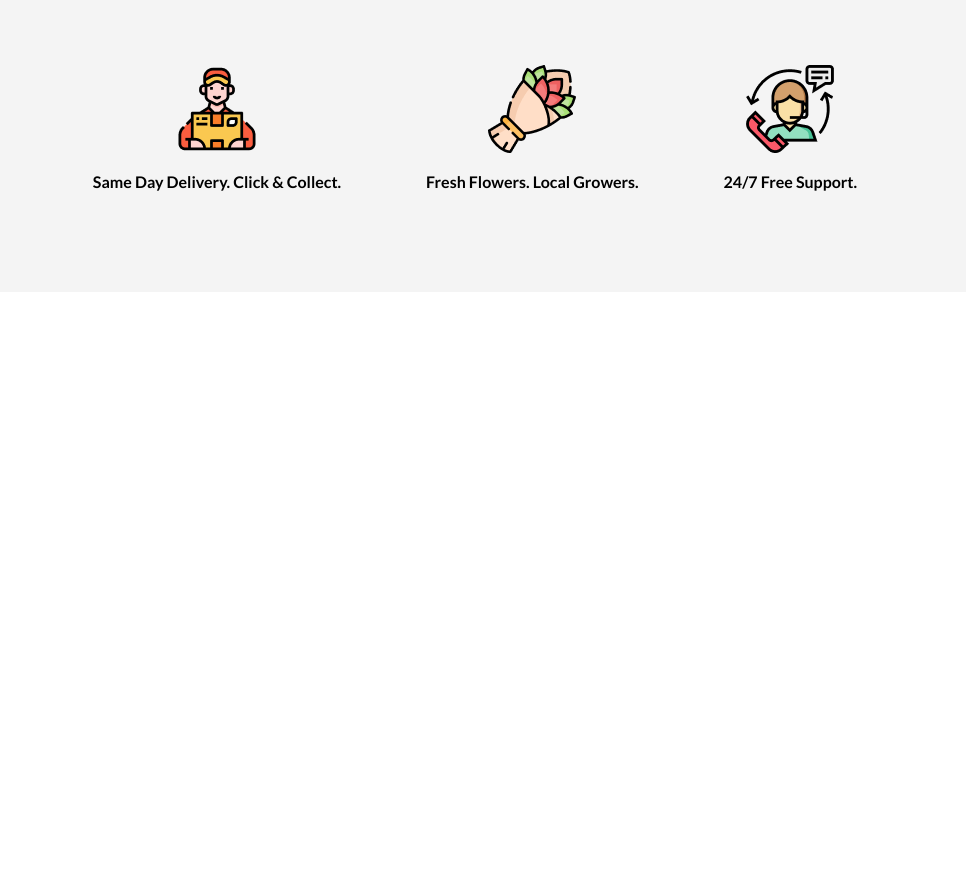
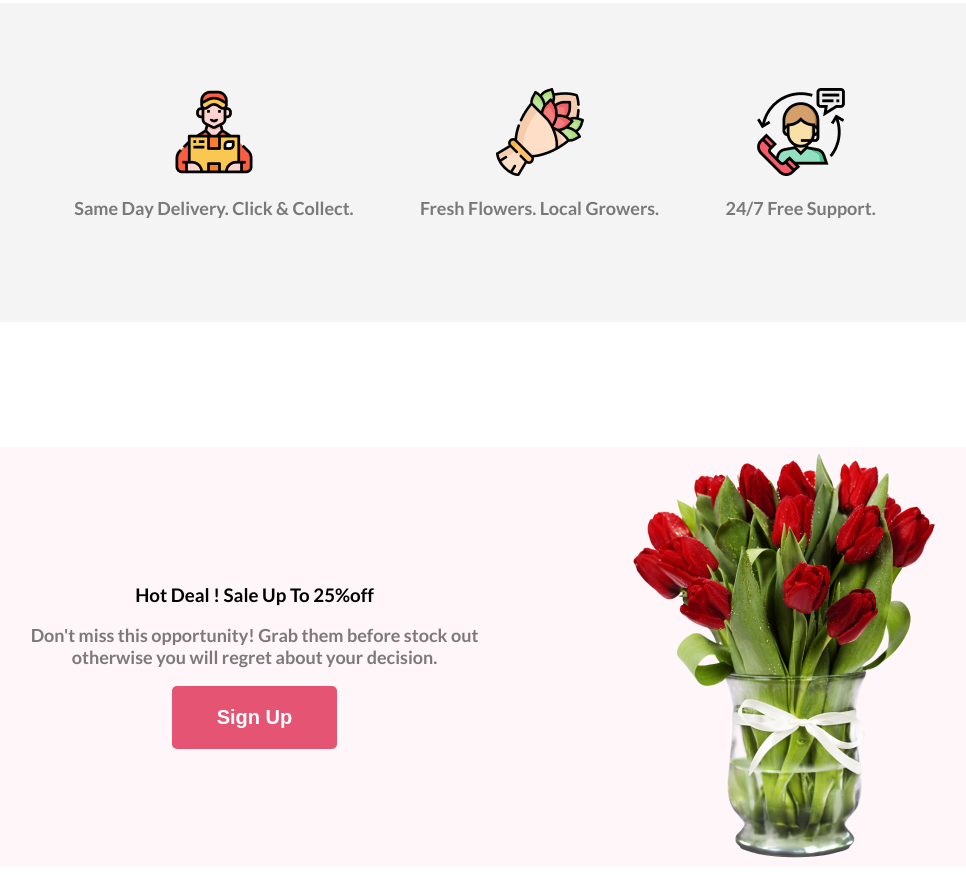
Before and after one commit to shaker09/onlineflowershop, a plain HTML site: page index.html in a window 1280 px wide. Shown: the part 1749-2624 px from the top of the page, without its empty margins (165-1131 px from the left). Before the commit the page ends 2049 px from the top, so only its background shows below. Drawn offline with Linux system fonts and the light colour scheme.

Commit message:
hot deal done

```diff
--- a/index.html
+++ b/index.html
@@ -25,7 +25,7 @@
         <div class="banner">
             <div class="banner-content">
                 <h1 class="banner-title">Let's make beautiful flowers a part of your life.</h1>
-                <p>FlowerShop is a leader in online gift-giving and flower delivery, providing customers around the world with a marketplace of beautiful bouquets, long-lasting plants, and gourmet gift baskets. Shop our collections to find the right gift for any occasion, and give them something unforgettable today. From birthdays to holidays to the moments you want to give a thoughtful gift just because, FlowerShop has you covered.</p>
+                <p style="text-align: start;" class="para-primary">FlowerShop is a leader in online gift-giving and flower delivery, providing customers around the world with a marketplace of beautiful bouquets, long-lasting plants, and gourmet gift baskets. Shop our collections to find the right gift for any occasion, and give them something unforgettable today. From birthdays to holidays to the moments you want to give a thoughtful gift just because, FlowerShop has you covered.</p>
                 <button style="margin-bottom: 30px;" class="btn-primary">Shop Now</button>
             </div>
             <img class="banner-pic" src="Flower Asset/pngwing 10.png" alt="">
@@ -34,7 +34,7 @@
     <main>
         <section class="features">
             <h3 class="section-title">Our Featured Flowers</h3>
-            <p id="features-description" class="section-description">Whatever the occasion, let one of our designers create a beautiful eye catching fresh or silk floral arrangement that's customized just for you!</p>
+            <p id="features-description" class="para-primary">Whatever the occasion, let one of our designers create a beautiful eye catching fresh or silk floral arrangement that's customized just for you!</p>
 
             <div class="pic-container">
                 <div class="pic-info">
@@ -55,16 +55,26 @@
             <div class="support-container">
                 <div>
                     <img src="Flower Asset/Group 57.png" alt="">
-                    <p>Same Day Delivery. Click & Collect.</p>
+                    <p class="para-primary">Same Day Delivery. Click & Collect.</p>
                 </div>
                 <div>
                     <img src="Flower Asset/Group 58.png" alt="">
-                    <p>Fresh Flowers. Local Growers.</p>
+                    <p class="para-primary">Fresh Flowers. Local Growers.</p>
                 </div>
                 <div>
                     <img src="Flower Asset/Group 59.png" alt="">
-                    <p>24/7 Free Support.</p>
+                    <p class="para-primary">24/7 Free Support.</p>
                 </div>
+            </div>
+        </section>
+        <section class="hotdeals">
+            <div class="deals">
+                <div class="deals-container">
+                    <h3>Hot Deal ! Sale Up To 25%<span>off</span></h3>
+                    <p class="para-primary">Don't miss this opportunity! Grab them before stock out otherwise you will regret about your decision.</p>
+                    <button class="btn-primary">Sign Up</button>
+                </div>
+                <img src="Flower Asset/pngwing 8.png" alt="">
             </div>
         </section>
     <footer>
--- a/styles/flowershop.css
+++ b/styles/flowershop.css
@@ -17,18 +17,17 @@ body{
     padding: 20px 45px;
 }
 
+.para-primary{
+    color: rgba(39, 39, 39, 0.60);
+    text-align: center;
+    font-size: 18px;
+    font-weight: 400;
+}
 .section-title{
     color: #272727;
     text-align:center;
     font-size: 40px;
     font-weight: 800;
-}
-
-.section-description{
-    color: rgba(39, 39, 39, 0.60);
-    text-align: center;
-    font-size: 18px;
-    font-weight: 400;
 }
 
 .pic-info{
@@ -137,3 +136,22 @@ nav a{
     text-align: center;
     padding: 85px;
 }
+
+/* hot deal section */
+
+.hotdeals{
+    margin-top: 125px;
+    background: rgba(229, 84, 115, 0.05);
+}
+
+.deals{
+    display: flex;
+    padding: 0px 100px;
+    align-items: center;
+    text-align: center;
+    justify-content: space-around;
+}
+
+.deals-container{
+    max-width: 500px;
+}
```
